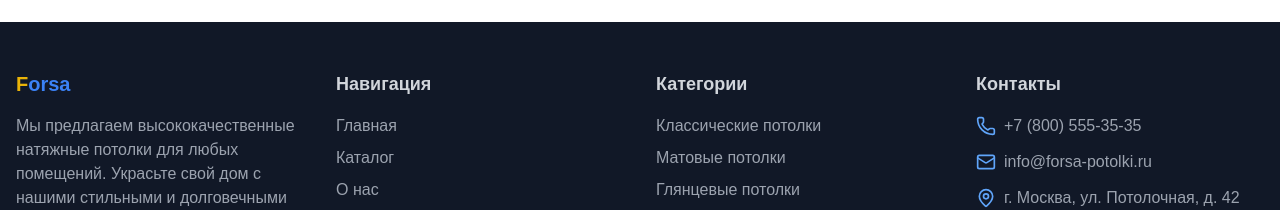
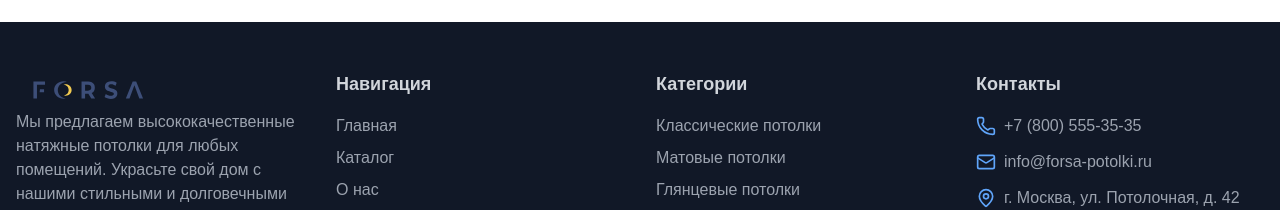
Before and after one commit to shamsaadov/forsa-shop, a React (Vite) app: page / in a window 1280 px wide. Shown: the part 1312-1522 px from the top of the page. Built offline with nearby package versions, Linux system fonts and the light colour scheme; no server answers.

Commit message:
Добавил иконку в футер

```diff
--- a/src/components/layout/Footer.tsx
+++ b/src/components/layout/Footer.tsx
@@ -8,6 +8,7 @@ import {
   Instagram,
   Twitter,
 } from "lucide-react";
+import ForsaLogo from "@/icons/ForsaLogo.tsx";
 
 const Footer: React.FC = () => {
   return (
@@ -16,10 +17,12 @@ const Footer: React.FC = () => {
         <div className="grid grid-cols-1 md:grid-cols-4 gap-8">
           {/* О компании */}
           <div>
-            <h3 className="text-xl font-bold mb-4">
-              <span className="text-yellow-500">F</span>
-              <span className="text-blue-500">orsa</span>
-            </h3>
+            <Link
+              to="/"
+              className="text-2xl font-bold text-blue-600 flex items-center flex-shrink-0"
+            >
+              <ForsaLogo />
+            </Link>
             <p className="text-gray-400 mb-4">
               Мы предлагаем высококачественные натяжные потолки для любых
               помещений. Украсьте свой дом с нашими стильными и долговечными
```
